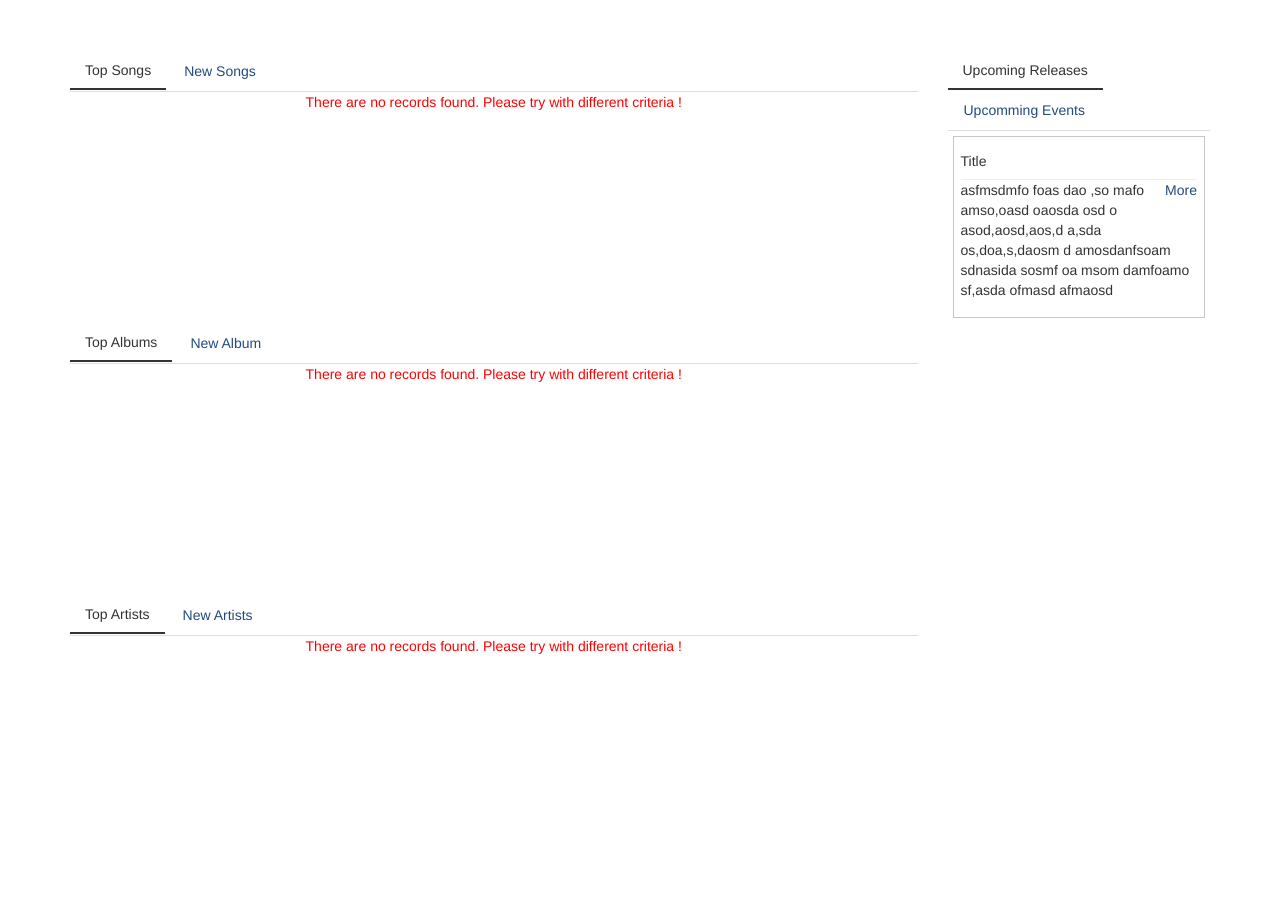
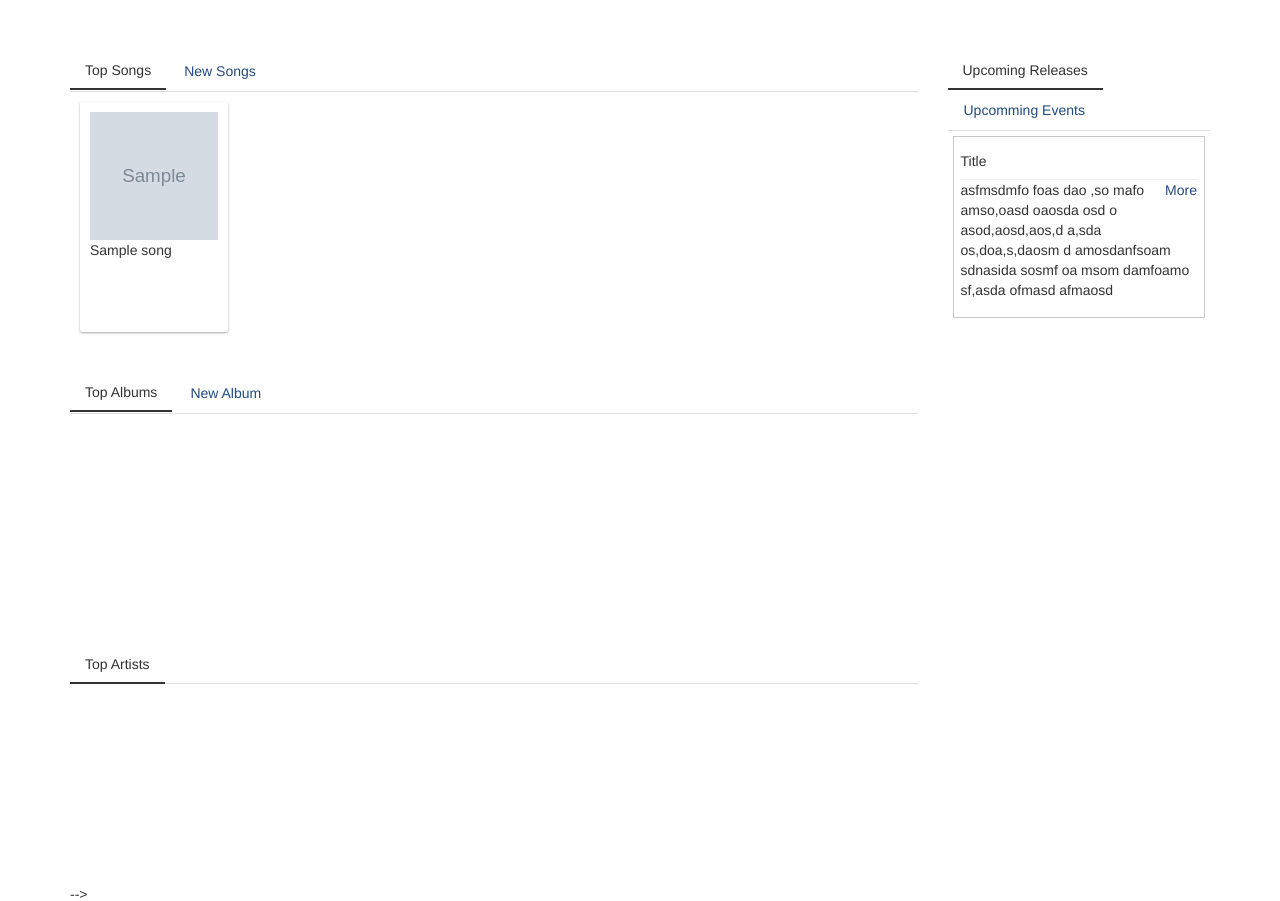
Before and after one commit to quyle13/ITProject, a Django app: page / in a window 1280 px wide. Shown: the part 77-978 px from the top of the page. Run offline with Django 3.2, Linux system fonts and the light colour scheme; tables that the repository leaves empty hold one stand-in row (values such as "Sample post"); grey boxes marked "Sample" are stand-in pictures; some libraries are stand-ins or nearby versions.

Commit message:
NOT TESTED, display the top/new song/album/artist on the home page

```diff
--- a/musicapp/views.py
+++ b/musicapp/views.py
@@ -17,11 +17,29 @@
 
 import requests
 
-
-
 def index(request):
     context_dict = dict()
     context_dict['page_title'] = 'Music App Homepage'
+
+    # 1. Get the top and new songs
+    topSongs_list = Song.objects.order_by('-Rating')[:10]
+    newSongs_list = Song.objects.order_by('-ReleasedDate')[:10]
+
+    # 2. Get the top and new album
+    topAlbums_list = Album.objects.order_by('-Rating')[:10]
+    newAlbums_list = Album.objects.order_by('-ReleasedDate')[:10]
+
+    # 3. Get the top and new artist
+    topArtistes_list = Artist.objects.order_by('-Rating')[:10]
+    # newArtistes_list = Artist.objects.order_by('-Rating')[:10]
+
+    context_dict['top_songs']    = topSongs_list
+    context_dict['new_songs']    = newSongs_list
+    context_dict['top_albums']   = topAlbums_list
+    context_dict['new_albums']   = newAlbums_list
+    context_dict['top_artistes'] = topArtistes_list
+    # context_dict['top_artistes'] = newArtistes_list
+
     return render(request, 'musicapp/index.html', context=context_dict)
 
 
--- /dev/null
+++ b/templates/musicapp/components/home_item.html
@@ -0,0 +1,63 @@
+{% if type == 'top_song' %}
+    {% for result in top_songs %}
+        <div class="card selectable">
+            <a href="{{ result.Slug }}">
+                <img class="img-responsive" src="{{ result.PictureURL }}"/>
+            </a>
+            <p>{{ result.Title }}</p>
+        </div>
+    {% endfor %}
+
+{% elif type == 'new_song' %}
+    {% for result in new_song %}
+        <div class="card selectable">
+            <a href="{{ result.Slug }}">
+                <img class="img-responsive" src="{{ result.PictureURL }}"/>
+            </a>
+            <p>{{ result.Title }}</p>
+        </div>
+    {% endfor %}
+
+{% elif type == 'top_album' %}
+    {% for result in top_album %}
+        <div class="card selectable">
+            <a href="{{ result.Slug }}">
+                <img class="img-responsive" src="{{ result.PictureURL }}"/>
+            </a>
+            <p>{{ result.Title }}</p>
+        </div>
+    {% endfor %}
+
+{% elif type == 'new_album' %}
+    {% for result in new_album %}
+        <div class="card selectable">
+            <a href="{{ result.Slug }}">
+                <img class="img-responsive" src="{{ result.PictureURL }}"/>
+            </a>
+            <p>{{ result.Title }}</p>
+        </div>
+    {% endfor %}
+
+{% elif type == 'top_artist' %}
+    {% for result in top_artist %}
+        <div class="card selectable">
+            <a href="{{ result.Slug }}">
+                <img class="img-responsive" src="{{ result.PictureURL }}"/>
+            </a>
+            <p>{{ result.Name }}</p>
+        </div>
+    {% endfor %}
+
+<!-- {% elif type == 'new_artist' %}
+    {% for result in new_artist %}
+        <div class="card selectable">
+            <a href="{{ result.Slug }}">
+                <img class="img-responsive" src="{{ result.PictureURL }}"/>
+            </a>
+            <p>{{ result.Name }}</p>
+        </div>
+    {% endfor %} -->
+
+{% else %}
+    <p style="color: red;text-align: center"> There are no records found. Please try with different criteria !</p>
+{% endif %}
--- a/templates/musicapp/index.html
+++ b/templates/musicapp/index.html
@@ -10,10 +10,10 @@
                 </ul>
                 <div class="tab-content">
                     <div class="tab-pane active tab-container" role="tabpanel" id="top-songs">
-                        {% include 'musicapp/components/display_item.html' with type='song' %}
+                        {% include 'musicapp/components/home_item.html' with type='top_song' %}
                     </div>
                     <div class="tab-pane tab-container" role="tabpanel" id="new-songs">
-                        {% include 'musicapp/components/display_item.html' with type='song' %}
+                        {% include 'musicapp/components/home_item.html' with type='new_song' %}
                     </div>
                 </div>
             </div>
@@ -24,25 +24,25 @@
                 </ul>
                 <div class="tab-content">
                     <div class="tab-pane active tab-container" role="tabpanel" id="top-albums">
-                        {% include 'musicapp/components/display_item.html' with type='album' %}
+                        {% include 'musicapp/components/home_item.html' with type='top_album' %}
                     </div>
                     <div class="tab-pane tab-container" role="tabpanel" id="new-albums">
-                        {% include 'musicapp/components/display_item.html' with type='album' %}
+                        {% include 'musicapp/components/home_item.html' with type='new_album' %}
                     </div>
                 </div>
             </div>
             <div class="tab-block">
                 <ul class="nav nav-tabs">
                     <li class="active"><a href="#top-artists" role="tab" data-toggle="tab">Top Artists</a></li>
-                    <li><a href="#new-artist" role="tab" data-toggle="tab">New Artists</a></li>
+                    <!-- <li><a href="#new-artist" role="tab" data-toggle="tab">New Artists</a></li> -->
                 </ul>
                 <div class="tab-content">
                     <div class="tab-pane active tab-container" role="tabpanel" id="top-artists">
-                        {% include 'musicapp/components/display_item.html' with type='artist' %}
+                        {% include 'musicapp/components/home_item.html' with type='top_artist' %}
                     </div>
-                    <div class="tab-pane tab-container" role="tabpanel" id="new-artist">
-                        {% include 'musicapp/components/display_item.html' with type='artist' %}
-                    </div>
+                    <!-- <div class="tab-pane tab-container" role="tabpanel" id="new-artist">
+                        {% include 'musicapp/components/home_item.html' with type='new_artist' %}
+                    </div> -->
                 </div>
             </div>
         </div>
```
Also changed, not shown: musicapp/migrations/0001_initial.py, musicapp/migrations/0002_comment.py (deleted), musicapp/migrations/0003_auto_20180221_0124.py (deleted), musicapp/migrations/0004_auto_20180222_0010.py (deleted), musicapp/migrations/0005_auto_20180223_0740.py (deleted), musicapp/migrations/0006_auto_20180220_1903.py (deleted), musicapp/migrations/0006_auto_20180223_0808.py (deleted), musicapp/migrations/0007_auto_20180220_1936.py (deleted), musicapp/migrations/0008_auto_20180221_0051.py (deleted), musicapp/migrations/0009_auto_20180222_2215.py (deleted), musicapp/migrations/0010_auto_20180222_2219.py (deleted), musicapp/migrations/0011_remove_song_releaseddate.py (deleted), musicapp/migrations/0012_song_pictureurl.py (deleted), musicapp/migrations/0013_auto_20180222_2351.py (deleted), 1 more files.
